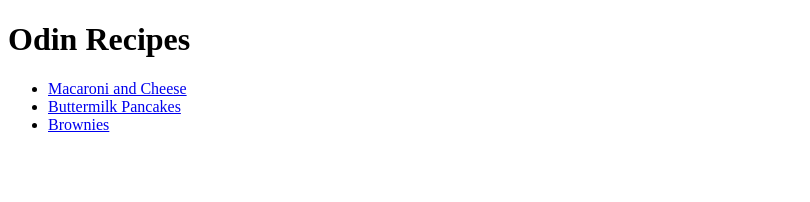
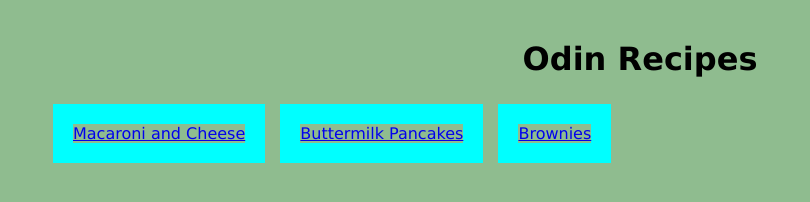
Before and after one commit to Faeyndal/odin-recipes, a plain HTML site: page index.html in a window 1280 px wide. Shown: the whole page, without its empty margins (0-810 px from the left). Drawn offline with Linux system fonts and the light colour scheme.

Commit message:
Added basic css file and styling

```diff
--- a/index.html
+++ b/index.html
@@ -4,15 +4,15 @@
     <meta charset="UTF-8">
     <meta name="viewport" content="width=device-width, initial-scale=1.0">
     <title>My Recipes</title>
+    <link rel="stylesheet" href="style.css">
 </head>
 <body>
-    <h1>Odin Recipes</h1>
+    <h1 class="title">Odin Recipes</h1>
         <ul>
-            <li><a href="recipes/macandcheese.html">Macaroni and Cheese</a></li>
-            <li><a href="recipes/buttermilkpancakes.html">Buttermilk Pancakes</a></li>
-            <li><a href="recipes/brownies.html">Brownies</a></li>
+            <li class="recipes"><a href="recipes/macandcheese.html">Macaroni and Cheese</a></li>
+            <li class="recipes"><a href="recipes/buttermilkpancakes.html">Buttermilk Pancakes</a></li>
+            <li class="recipes"><a href="recipes/brownies.html">Brownies</a></li>
         </ul>
-
 
 
 </body>
--- /dev/null
+++ b/style.css
@@ -0,0 +1,20 @@
+* {
+    background-color: darkseagreen;
+    font-family: Verdana, sans-serif;
+    box-sizing: border-box;
+}
+
+.title {
+    text-align: center;
+    padding: 30px;
+    margin: 10px;
+}
+
+.recipes {
+    display: inline;
+    background-color: aqua;
+    margin: 5px;
+    padding: 20px;
+    border: 2px;
+    border-color: blue;
+}
```
